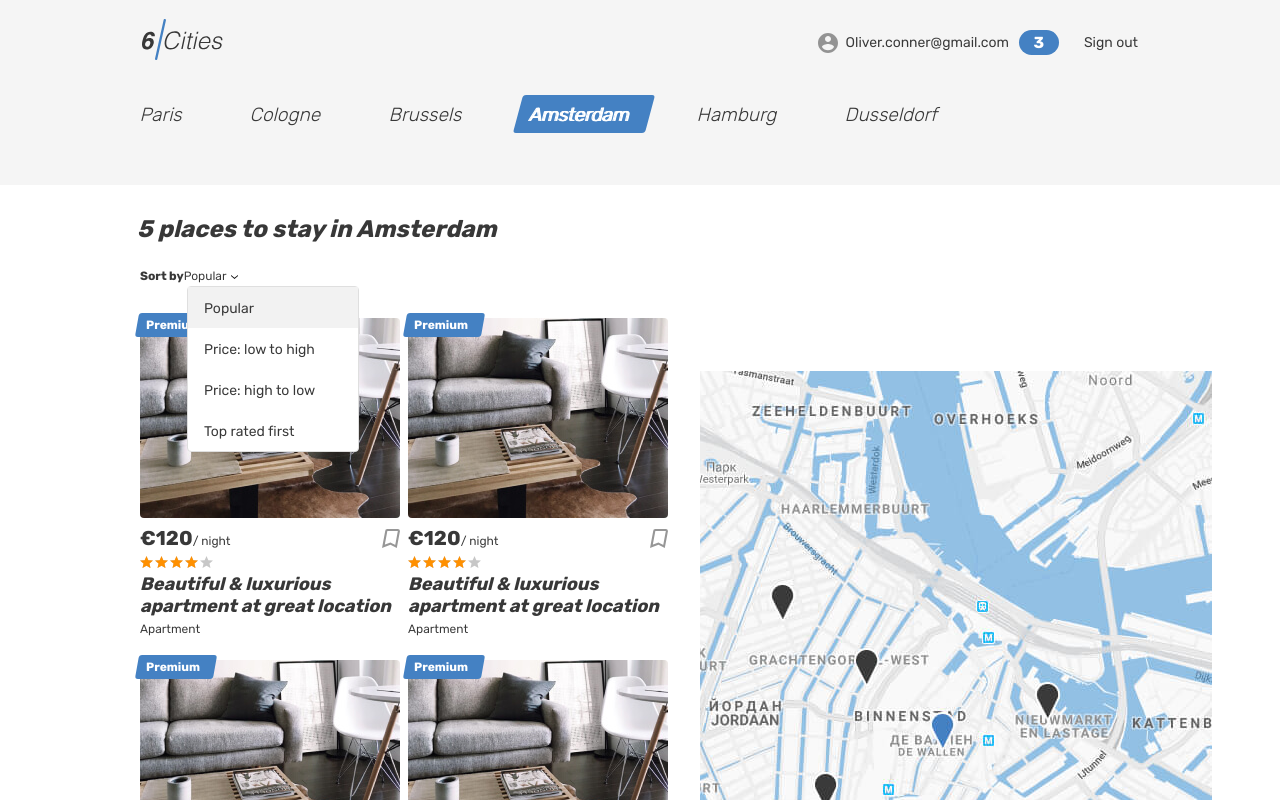
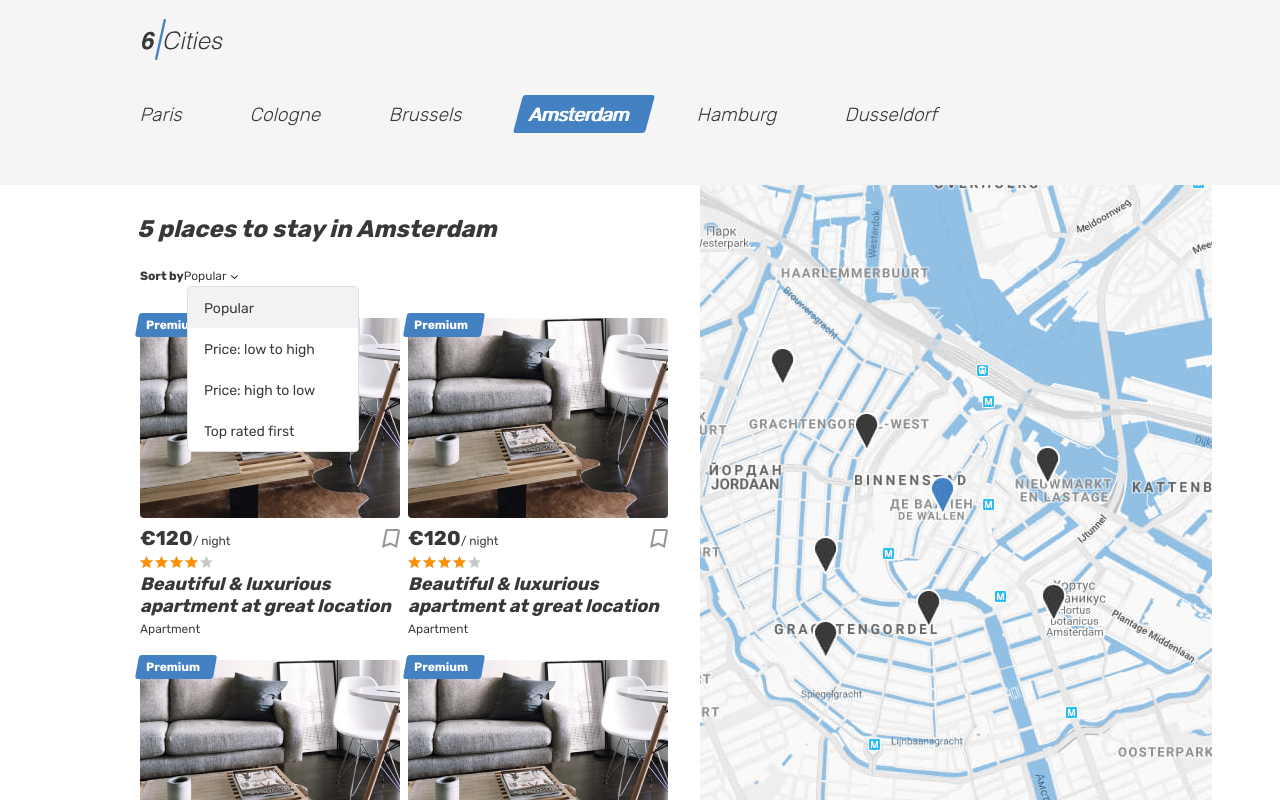
Before and after one commit to htmlacademy-react/2512115-six-cities-17, a React (Vite) app: page / in a window 1280 px wide. Shown: the top 800 px of the page. Built offline with nearby package versions, Linux system fonts and the light colour scheme.

Commit message:
3.19. Маршрут по тайным тропам

```diff
--- a/src/components/app/app.tsx
+++ b/src/components/app/app.tsx
@@ -8,18 +8,20 @@ import Login from '../../pages/login/login';
 import Error from '../../pages/error/error';
 import PrivateRoute from '../private-route/private-route';
 import { HelmetProvider } from 'react-helmet-async';
-
+import Layout from './layout';
 
 type AppProps = {
   offersCount: number;
+  headerRightSide: boolean;
 }
 
-function App({offersCount}: AppProps): JSX.Element {
+function App({offersCount, headerRightSide}: AppProps): JSX.Element {
   return (
     <HelmetProvider>
       <BrowserRouter>
         <Routes>
-          <Route
+          <Route path="/" element={<Layout headerRightSide={headerRightSide} />}>
+            <Route index
               path={AppRoute.Main}
               element={<Main offersCount={offersCount}/>}
             />
@@ -45,6 +47,7 @@ function App({offersCount}: AppProps): JSX.Element {
               path='*'
               element={<Error/>}
             />
+          </Route>
         </Routes>
       </BrowserRouter>
     </HelmetProvider>
--- /dev/null
+++ b/src/components/app/layout.jsx
@@ -0,0 +1,50 @@
+import {Outlet} from 'react-router-dom';
+
+function Layout( {headerRightSide = false} ) {
+  return (
+    <>
+      <header className="header">
+        <div className="container">
+          <div className="header__wrapper">
+            <div className="header__left">
+              <a className="header__logo-link header__logo-link--active">
+                <img
+                  className="header__logo"
+                  src="img/logo.svg"
+                  alt="6 cities logo"
+                  width={81}
+                  height={41}
+                />
+              </a>
+            </div>
+            {headerRightSide && (
+              <nav className="header__nav">
+                <ul className="header__nav-list">
+                  <li className="header__nav-item user">
+                    <a className="header__nav-link header__nav-link--profile" href="#">
+                      <div className="header__avatar-wrapper user__avatar-wrapper"></div>
+                      <span className="header__user-name user__name">
+                        Oliver.conner@gmail.com
+                      </span>
+                      <span className="header__favorite-count">3</span>
+                    </a>
+                  </li>
+                  <li className="header__nav-item">
+                    <a className="header__nav-link" href="#">
+                      <span className="header__signout">Sign out</span>
+                    </a>
+                  </li>
+                </ul>
+              </nav>
+            )}
+          </div>
+        </div>
+      </header>
+      <main>
+        <Outlet />
+      </main>
+    </>
+  );
+}
+
+export default Layout;
--- a/src/components/private-route/private-route.tsx
+++ b/src/components/private-route/private-route.tsx
@@ -11,7 +11,7 @@ function PrivateRoute({authorizationStatus, children}: PrivateRouteProps): JSX.E
   return (
     authorizationStatus === AuthorizationStatus.Auth
       ? children
-      : <Navigate to={AppRoute.Login} />
+      : <Navigate to={AppRoute.Login} replace />
   );
 }
 
--- a/src/pages/favorites/favorites.tsx
+++ b/src/pages/favorites/favorites.tsx
@@ -1,6 +1,5 @@
 import { Helmet } from 'react-helmet-async';
 import Footer from '../../components/footer/footer';
-import Header from '../../components/header/header';
 
 function Favorites(): JSX.Element {
   return (
@@ -8,7 +7,6 @@ function Favorites(): JSX.Element {
       <Helmet>
         <title>6 cities - Favorites</title>
       </Helmet>
-      <Header />
       <main className="page__main page__main--favorites">
         <div className="page__favorites-container container">
           <section className="favorites">
--- a/src/pages/login/login.tsx
+++ b/src/pages/login/login.tsx
@@ -1,4 +1,4 @@
-import { Helmet } from "react-helmet-async";
+import { Helmet } from 'react-helmet-async';
 
 function Login(): JSX.Element {
   return (
@@ -6,23 +6,6 @@ function Login(): JSX.Element {
       <Helmet>
         <title>6 cities - Login</title>
       </Helmet>
-      <header className="header">
-        <div className="container">
-          <div className="header__wrapper">
-            <div className="header__left">
-              <a className="header__logo-link" href="main.html">
-                <img
-                  className="header__logo"
-                  src="img/logo.svg"
-                  alt="6 cities logo"
-                  width={81}
-                  height={41}
-                />
-              </a>
-            </div>
-          </div>
-        </div>
-      </header>
       <main className="page__main page__main--login">
         <div className="page__login-container container">
           <section className="login">
--- a/src/pages/main/main.tsx
+++ b/src/pages/main/main.tsx
@@ -1,4 +1,3 @@
-import Header from '../../components/header/header';
 import Tabs from '../../components/tabs/tabs';
 import OfferCard from '../../components/offer-card/offer-card';
 import { Helmet } from 'react-helmet-async';
@@ -9,12 +8,12 @@ type MainProps = {
 
 function Main({offersCount}:MainProps): JSX.Element {
   return (
-    <main className="page__main page__main--index">
-      <h1 className="visually-hidden">Cities</h1>
+    <div className="page page--gray page--main">
       <Helmet>
         <title>6 cities - Main</title>
       </Helmet>
-      <Header />
+      <main className="page__main page__main--index">
+        <h1 className="visually-hidden">Cities</h1>
         <Tabs />
         <div className="cities">
           <div className="cities__places-container container">
@@ -58,6 +57,7 @@ function Main({offersCount}:MainProps): JSX.Element {
           </div>
         </div>
       </main>
+    </div>
   );
 }
 
--- a/src/pages/offer/offer.tsx
+++ b/src/pages/offer/offer.tsx
@@ -1,5 +1,4 @@
 import { Helmet } from 'react-helmet-async';
-import Header from '../../components/header/header';
 
 function Offer(): JSX.Element {
   return (
@@ -7,7 +6,6 @@ function Offer(): JSX.Element {
       <Helmet>
         <title>6 cities - Offer</title>
       </Helmet>
-      <Header />
       <main className="page__main page__main--offer">
         <section className="offer">
           <div className="offer__gallery-container container">
```
Lines whose indentation alone changed are shown as unchanged.
